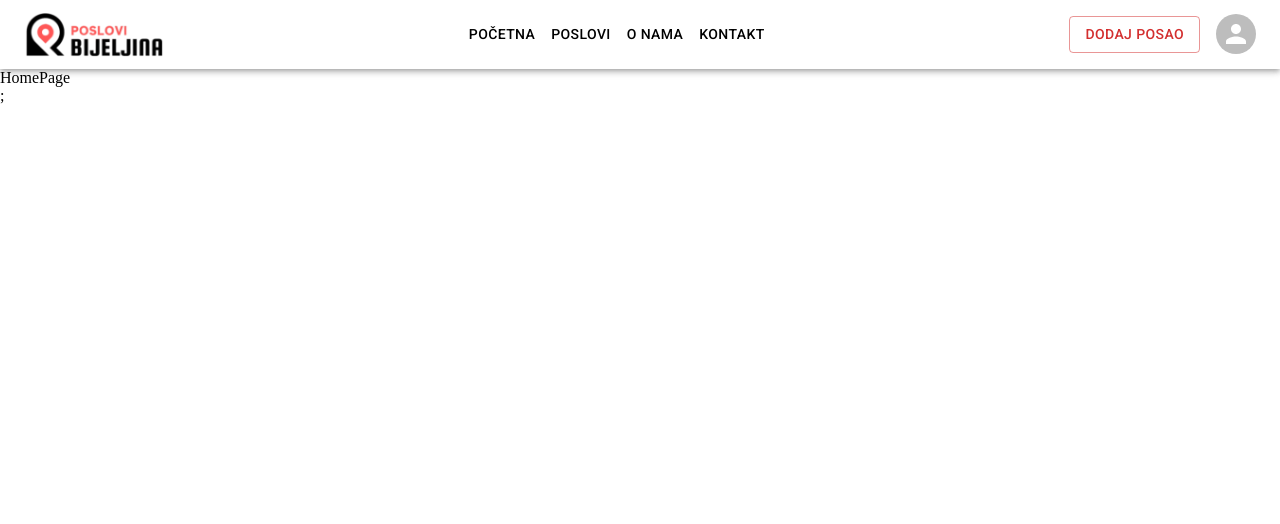
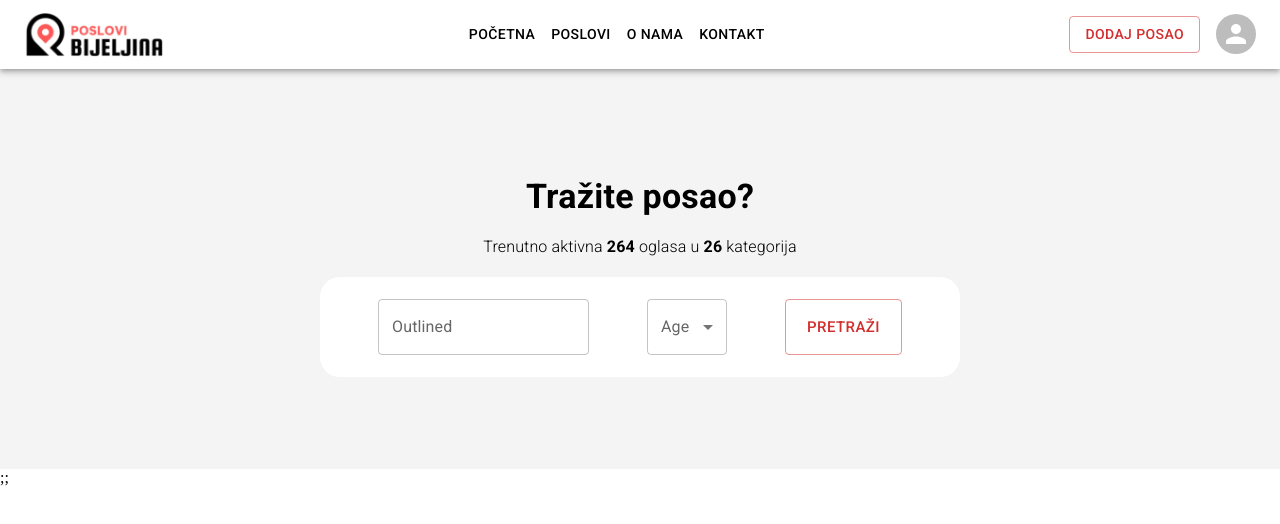
Before and after one commit to gligor99/poslovi_ras_frontend, a React (Vite) app: page / in a window 1280 px wide. Shown: the top 524 px of the page. Built offline with nearby package versions, Linux system fonts and the light colour scheme.

Commit message:
Header added

```diff
--- a/src/components/Header.jsx
+++ b/src/components/Header.jsx
@@ -1,7 +1,32 @@
 import React from "react";
 
+import Box from "@mui/material/Box";
+import Typography from "@mui/material/Typography";
+import SearchBar from "./SearchBar";
+
 const Header = () => {
-  return <div>Header</div>;
+  return (
+    <Box
+      sx={{
+        zIndex: -1,
+        display: "flex",
+        flexDirection: "column",
+        justifyContent: "center",
+        alignItems: "center",
+        width: 1,
+        height: 400,
+        bgcolor: "#f4f4f4",
+      }}
+    >
+      <Typography variant="h4" sx={{ m: 2, fontWeight: 900 }}>
+        Tražite posao?
+      </Typography>
+      <Typography variant="subtitle1" sx={{ mb: 2, fontWeight: 300 }}>
+        Trenutno aktivna <b>264</b> oglasa u <b>26</b> kategorija
+      </Typography>
+      <SearchBar />
+    </Box>
+  );
 };
 
 export default Header;
--- a/src/components/Navbar.jsx
+++ b/src/components/Navbar.jsx
@@ -54,7 +54,10 @@ const ResponsiveAppBar = () => {
   };
 
   return (
-    <AppBar position="static" style={{ background: "#fff", color: "#000" }}>
+    <AppBar
+      position="relative"
+      style={{ zIndex: 99, background: "#fff", color: "#000" }}
+    >
       <Container maxWidth="xl">
         <Toolbar disableGutters>
           <Box sx={{ flexGrow: 1, display: { xs: "none", md: "flex" } }}>
--- /dev/null
+++ b/src/components/SearchBar.jsx
@@ -0,0 +1,69 @@
+import React from "react";
+
+import Box from "@mui/material/Box";
+import TextField from "@mui/material/TextField";
+import Button from "@mui/material/Button";
+import FormControl from "@mui/material/FormControl";
+import InputLabel from "@mui/material/InputLabel";
+import Select from "@mui/material/Select";
+import MenuItem from "@mui/material/MenuItem";
+
+const SearchBar = () => {
+  const [age, setAge] = React.useState("");
+
+  const handleChange = (event) => {
+    setAge(event.target.value);
+  };
+
+  return (
+    <Box
+      sx={{
+        display: "flex",
+        justifyContent: "center",
+        alignItems: "center",
+        width: 1 / 2,
+        height: 100,
+        borderRadius: 5,
+        bgcolor: "#fff",
+      }}
+    >
+      <Box
+        sx={{
+          width: 1,
+          display: "flex",
+          justifyContent: "space-evenly",
+        }}
+      >
+        <TextField
+          sx={{ borderRadius: 25 }}
+          id="outlined-basic"
+          label="Outlined"
+          variant="outlined"
+        />
+        <FormControl sx={{ minWidth: 80 }}>
+          <InputLabel id="demo-simple-select-autowidth-label">Age</InputLabel>
+          <Select
+            labelId="demo-simple-select-autowidth-label"
+            id="demo-simple-select-autowidth"
+            value={age}
+            onChange={handleChange}
+            autoWidth
+            label="Age"
+          >
+            <MenuItem value="">
+              <em>None</em>
+            </MenuItem>
+            <MenuItem value={10}>Twenty</MenuItem>
+            <MenuItem value={21}>Twenty one</MenuItem>
+            <MenuItem value={22}>Twenty one and a half</MenuItem>
+          </Select>
+        </FormControl>
+        <Button size="large" variant="outlined" color="error">
+          Pretraži
+        </Button>
+      </Box>
+    </Box>
+  );
+};
+
+export default SearchBar;
--- /dev/null
+++ b/src/components/index.js
@@ -0,0 +1,4 @@
+import Header from "./Header";
+import Navbar from "./Navbar";
+
+export { Header, Navbar };
--- a/src/pages/HomePage.jsx
+++ b/src/pages/HomePage.jsx
@@ -1,7 +1,14 @@
 import React from "react";
 
+import { Header } from "../components/index";
+import SearchBar from "../components/SearchBar";
+
 const HomePage = () => {
-  return <div>HomePage</div>;
+  return (
+    <>
+      <Header />;
+    </>
+  );
 };
 
 export default HomePage;
```
